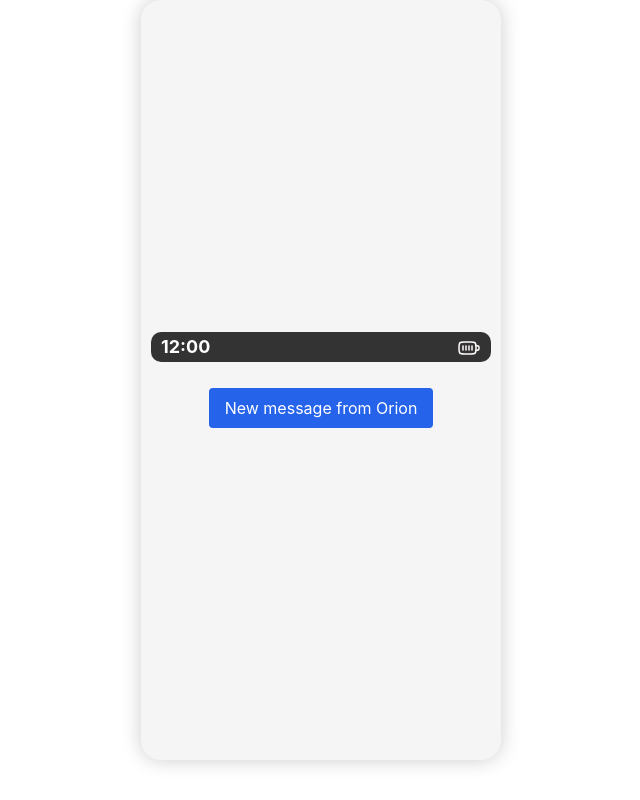
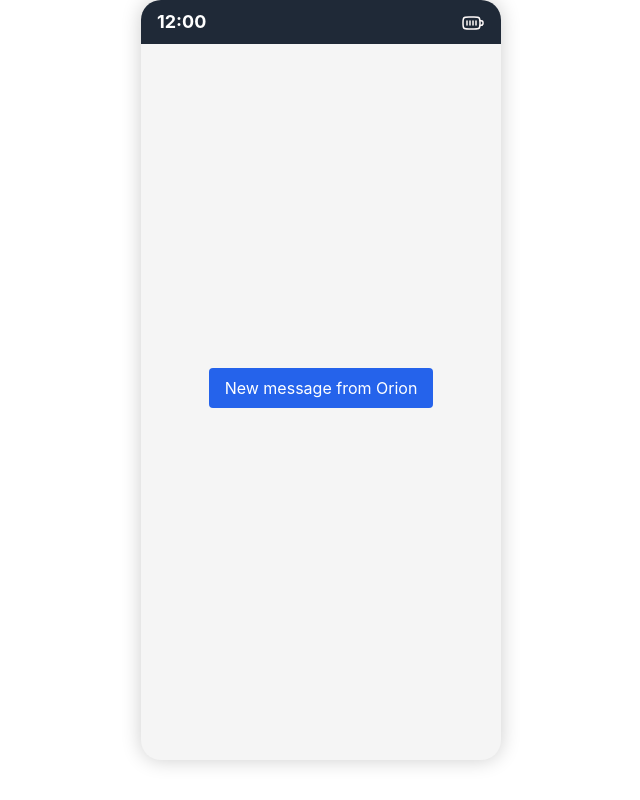
Before and after one commit to Satviky/proj-res-frontend, a React (Create React App) app: page / in a window 1280 px wide. Shown: the whole page, without its empty margins (319-959 px from the left). Built offline with nearby package versions, Linux system fonts and the light colour scheme.

Commit message:
status bar set

```diff
--- a/src/components/PhoneScreen.js
+++ b/src/components/PhoneScreen.js
@@ -60,8 +60,8 @@ const PhoneScreen = () => {
   };
 
   return (
-    <div className="phone-screen bg-gray-900 text-white h-screen flex flex-col items-center justify-center">
-      <div className="status-bar flex justify-between items-center w-full px-4 py-2 bg-gray-800">
+    <div className="phone-screen bg-gray-900 text-white h-screen flex flex-col items-center justify-center relative">
+      <div className="status-bar flex justify-between items-center w-full px-4 py-2 bg-gray-800 absolute top-0 left-0">
         <div id="time-container" className="text-lg font-bold">
           <span id="current-time"></span>
         </div>
--- a/src/components/styles.css
+++ b/src/components/styles.css
@@ -7,27 +7,11 @@
     display: flex;
     flex-direction: column;
     width: 360px;
-    /* Typical phone width */
     height: 95vh;
-    /* Height for all devices */
     background: #f5f5f5;
     border-radius: 20px;
     box-shadow: 0 0 20px rgba(0, 0, 0, 0.2);
     padding: 10px;
     margin: auto;
     overflow: hidden;
-    /* Ensure content stays within bounds */
 }
-
-.status-bar {
-    display: flex;
-    justify-content: space-between;
-    align-items: center;
-    height: 30px;
-    /* Basic height for status bar */
-    background: #333;
-    color: #fff;
-    border-radius: 10px;
-    padding: 0 10px;
-    margin-bottom: 10px;
-}
```
